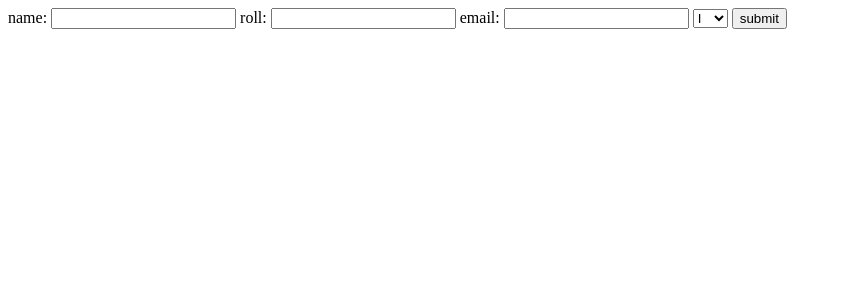
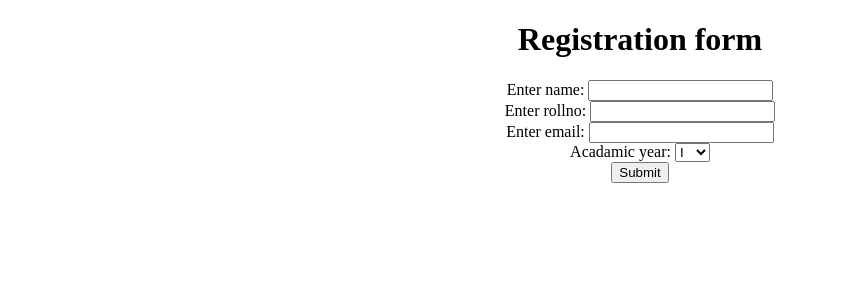
Before and after one commit to laxmiprasanna27/exam, a Flask app: page / in a window 1280 px wide. Shown: the top 300 px of the page, without its empty margins (0-842 px from the left). Run offline with Flask 3, Linux system fonts and the light colour scheme.

Commit message:
Update form.html

```diff
--- a/templates/form.html
+++ b/templates/form.html
@@ -1,23 +1,29 @@
-<!Doctype html>
+<!DOCTYPE html>
 <html>
     <head>
-        <title>form</title>
+        <title> Registration </title>
     </head>
     <body>
-        <form action="/submit" method="post">
-            name:
-            <input type='text' name='name'/>
-            roll:
-            <input type='text' name='roll'/>
-            email:
-            <input type='email' name='email'/>
+        <form method="POST" action="/submit">
+            <center>
+            <h1> Registration form</h1>
+            Enter name: <input name="username" type="text">
+            <br>
+            Enter rollno: <input name="rollno" type="text">
+            <br>
+
+            Enter email: <input name="email" type="email">
+            <br>
+            Acadamic year:
             <select id="year" name="year">
-                <option value="1st">I</option>
-                <option value="2nd">II</option>
-                <option value="3rd">III</option>
-                <option value="4th">IV</option>
+                <option value="1">I</option>
+                <option value="2">II</option>
+                <option value="3">III</option>
+                <option value="4">IV</option>
             </select>
-            <input type='submit' value='submit'/>
+            <br>
+            <input type="submit">
+            </center>
         </form>
     </body>
-    </html>
+</html>
```
